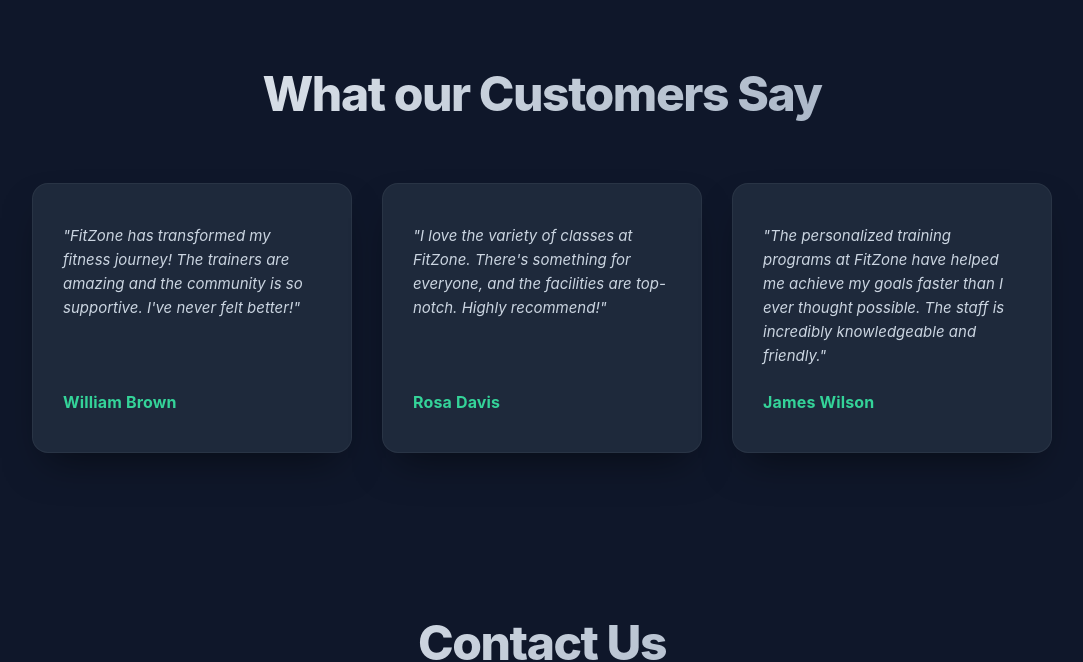
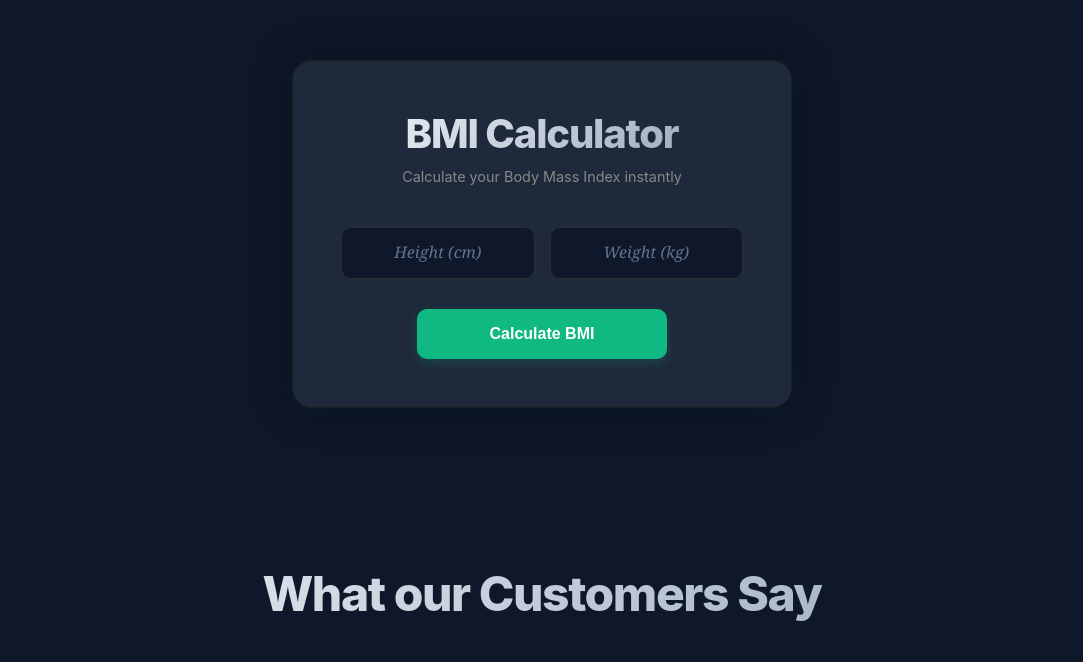
Before and after one commit to Ravikant31099/gym-management-website, a React (Vite) app in the folder gym-website/: page / in a window 1280 px wide. Shown: the part 1613-2275 px from the top of the page, without its empty margins (98-1181 px from the left). Built offline with nearby package versions, Linux system fonts and the light colour scheme; no server answers.

Commit message:
BMI Calculator added, Social Media Added and Map Added

```diff
--- a/gym-website/package.json
+++ b/gym-website/package.json
@@ -12,6 +12,7 @@
   "dependencies": {
     "react": "^19.2.5",
     "react-dom": "^19.2.5",
+    "react-icons": "^5.6.0",
     "react-router-dom": "^7.15.1",
     "react-toastify": "^11.1.0",
     "recharts": "^3.8.1"
--- a/gym-website/src/App.css
+++ b/gym-website/src/App.css
@@ -96,7 +96,6 @@ textarea {
 a {
   text-decoration: none;
   color: white;
-  margin-left: 20px;
 }
 
 .card {
--- /dev/null
+++ b/gym-website/src/components/BMICalculator.jsx
@@ -0,0 +1,52 @@
+import { useState } from "react";
+import "../style/Home.css";
+
+export default function BMICalculator() {
+    const [height, setHeight] = useState("");
+    const [weight, setWeight] = useState("");
+    const [bmi, setBmi] = useState(null);
+    const [category, setCategory] = useState("");
+    const calculateBMI = () => {
+        if (!height || !weight) {
+            return;
+        }
+        const heightInMeter = height / 100;
+        const bmiValue = (weight / (heightInMeter * heightInMeter)).toFixed(1);
+        setBmi(bmiValue);
+        if (bmiValue < 18.5) {
+            setCategory("Underweight");
+        } else if (bmiValue < 25) {
+            setCategory("Normal Weight");
+        } else if (bmiValue < 30) {
+            setCategory("Overweight");
+        } else {
+            setCategory("Obese");
+        }
+    };
+    const getCategoryColor = (bmiValue) => {
+        if (bmiValue < 18.5) return "#ffcc00";
+        if (bmiValue >= 18.5 && bmiValue < 25) return "#00ff88";
+        if (bmiValue >= 25 && bmiValue < 30) return "#ff8800";
+        return "#ff3333";
+    };
+    return (
+        <section className="bmi-section" id="bmi">
+            <div className="bmi-container">
+                <h2 className="bmi-title">BMI Calculator</h2>
+                <p className="bmi-subtitle"> Calculate your Body Mass Index instantly</p>
+                <div className="bmi-form">
+                    <div className="input-wrapper">
+                        <input type="number" placeholder="Height (cm)" value={height} onChange={(e) => {const value = e.target.value; setHeight(value); if (!value || !weight) { setBmi(null); setCategory("");}}} />
+                        <input type="number" placeholder="Weight (kg)" value={weight} onChange={(e) => {const value = e.target.value; setWeight(value); if (!height || !value) { setBmi(null); setCategory("");}}} />
+                    </div>
+                    <button onClick={calculateBMI}>Calculate BMI</button>
+                </div>
+                {bmi && (<div className="bmi-result">
+                    <h3>Your BMI:{bmi}</h3>
+                    <p style={{ color: getCategoryColor(bmi) }}>{category}</p>
+                </div>
+                )}
+            </div>
+        </section>
+    );
+}
--- a/gym-website/src/page/Home.jsx
+++ b/gym-website/src/page/Home.jsx
@@ -5,6 +5,7 @@ import Pricing from "../components/Pricing";
 import Contact from "../components/Contact";
 import Footer from "../components/Footer";
 import Testimonals from "../components/Testimonals";
+import BMICalculator from "../components/BMICalculator";
 
 function App() {
   return (
@@ -13,6 +14,7 @@ function App() {
       <Hero />
       <Service />
       <Pricing />
+      <BMICalculator />
       <Testimonals />
       <Contact />
       <Footer />
--- a/gym-website/src/style/Home.css
+++ b/gym-website/src/style/Home.css
@@ -80,11 +80,9 @@
     padding: 0 24px;
     font-family: 'Inter', system-ui, -apple-system, sans-serif;
 
-    background: linear-gradient(
-        to bottom,
-        rgba(15, 23, 42, 0.75),
-        rgba(15, 23, 42, 0.95)
-    ), var(--hero-bg);
+    background: linear-gradient(to bottom,
+            rgba(15, 23, 42, 0.75),
+            rgba(15, 23, 42, 0.95)), var(--hero-bg);
     background-size: cover;
     background-position: center;
     background-repeat: no-repeat;
@@ -544,6 +542,7 @@
     display: flex;
     flex-direction: column;
     gap: 24px;
+    align-items: center;
 }
 
 .form-grid {
@@ -556,6 +555,7 @@
     .form-grid {
         grid-template-columns: 1fr;
     }
+
     .contact-form-wrapper {
         padding: 30px 20px;
     }
@@ -593,7 +593,7 @@
     color: #ffffff;
     border: none;
     border-radius: 10px;
-    padding: 16px 32px;
+    padding: 16px 52px;
     font-size: 16px;
     font-weight: 700;
     cursor: pointer;
@@ -603,9 +603,10 @@
 }
 
 .contact-form button[type="submit"]:hover {
-    background: #059669;
+    background: #00ff88;
+    color: #000;
+    box-shadow: 0 0 20px rgba(0, 255, 136, 0.6);
     transform: translateY(-2px);
-    box-shadow: 0 8px 20px rgba(16, 185, 129, 0.3);
 }
 
 .contact-form button[type="submit"]:active {
@@ -635,11 +636,84 @@
     color: #f87171;
 }
 
+.social-media-container {
+    margin-top: 40px;
+    text-align: center;
+}
+
+.social-media-container h3 {
+    color: white;
+    margin-bottom: 20px;
+    font-size: 1.5rem;
+}
+
+.social-icons {
+    display: flex;
+    justify-content: center;
+    gap: 20px;
+}
+
+.social-icons a {
+    width: 50px;
+    height: 50px;
+    border-radius: 50%;
+    background: rgba(255, 255, 255, 0.08);
+    display: flex;
+    align-items: center;
+    justify-content: center;
+    color: #94a3b8;
+    font-size: 1.4rem;
+    transition: 0.3s;
+    text-decoration: none;
+}
+
+.social-icons a:hover {
+    background: #22c55e;
+    transform: translateY(-5px);
+}
+
+.location-row {
+  display: flex;
+  align-items: center;
+}
+
+.map-btn {
+  display: inline-flex;
+  align-items: center;
+  gap: 10px;
+  text-decoration: none;
+  padding: 8px 16px;
+  border-radius: 8px;
+  font-family: 'Inter', sans-serif;
+  font-weight: 600;
+  font-size: 0.95rem;
+  color: #94a3b8;
+  background: transparent;
+  box-shadow: 0 0 5px rgba(0, 243, 255, 0.2);
+  transition: all 0.2s ease-in-out;
+  outline: none;
+}
+
+.map-btn:hover {
+  background: rgba(0, 243, 255, 0.1);
+  color: #94a3b8;
+  border-color: #22c55e;
+  text-shadow: 0 0 8px #22c55e;
+  box-shadow: 0 0 15px rgba(0, 243, 255, 0.5),
+              inset 0 0 10px rgba(0, 243, 255, 0.2);
+}
+
+.map-btn:focus {
+  outline: none;
+  border-color: #00f3ff;
+}
+
 @keyframes slideDown {
     from {
         opacity: 0;
         transform: translateY(-10px);
     }
+
     to {
         opacity: 1;
         transform: translateY(0);
@@ -703,3 +777,182 @@
     font-weight: 400;
     letter-spacing: 0.01em;
 }
+
+/* BMI Calculator Styles */
+.bmi-section {
+    display: flex;
+    justify-content: center;
+    align-items: center;
+    min-height: 500px;
+    padding: 40px 20px;
+    background-color: #0f172a;
+    font-family: 'Inter', sans-serif;
+}
+
+.bmi-container {
+    background: #1e293b;
+    border: 1px solid #1f1f1f;
+    padding: 3rem;
+    border-radius: 20px;
+    width: 100%;
+    max-width: 400px;
+    text-align: center;
+    box-shadow: 0 0 20px rgba(0, 255, 136, 0.05), 0 0 40px rgba(0, 0, 0, 0.4);
+}
+
+.bmi-form input::-webkit-outer-spin-button,
+.bmi-form input::-webkit-inner-spin-button {
+    -webkit-appearance: none;
+    margin: 0;
+}
+
+.bmi-form input[type=number] {
+    -moz-appearance: textfield;
+    appearance: textfield;
+}
+
+.bmi-title {
+    font-size: 40px;
+    font-weight: 800;
+    letter-spacing: -0.03em;
+    margin-bottom: 10px;
+    text-align: center;
+    background: linear-gradient(135deg, #f1f5f9 0%, #94a3b8 100%);
+    -webkit-background-clip: text;
+    background-clip: text;
+    -webkit-text-fill-color: transparent;
+}
+
+.bmi-subtitle {
+    color: #888;
+    font-size: 0.9rem;
+    margin-bottom: 2rem;
+}
+
+.bmi-form {
+    display: flex;
+    flex-direction: column;
+    align-items: center;
+    gap: 20px;
+    width: 100%;
+}
+
+.bmi-form .input-wrapper {
+    display: flex;
+    gap: 15px;
+    width: 100%;
+    justify-content: center;
+}
+
+@media (min-width: 768px) {
+    .bmi-container {
+        max-width: 500px;
+        margin: 0 auto;
+        padding: 3rem;
+    }
+
+    .bmi-form input {
+        width: 200px;
+    }
+
+    .bmi-form button {
+        width: 250px;
+    }
+}
+
+@media (max-width: 767px) {
+    .bmi-form input {
+        width: 100%;
+    }
+
+    .bmi-form button {
+        width: 100%;
+    }
+}
+
+@media (max-width: 767px) {
+    .bmi-form .input-wrapper {
+        flex-direction: column;
+        width: 100%;
+    }
+
+    .bmi-form input,
+    .bmi-form button {
+        width: 100%;
+    }
+}
+
+.bmi-form input {
+    width: 100%;
+    box-sizing: border-box;
+    padding: 1rem;
+    border-radius: 10px;
+    border: 1px solid #2d2d2d;
+    background-color: #0f172a !important;
+    color: #00ff88 !important;
+    font-size: 1rem;
+    text-align: center;
+    transition: all 0.3s ease;
+    outline: none;
+}
+
+.bmi-form input:focus {
+    background-color: #0f172a !important;
+    color: #00ff88 !important;
+    border-color: #00ff88;
+    box-shadow: 0 0 15px rgba(0, 255, 136, 0.3);
+}
+
+.bmi-form input:-webkit-autofill,
+.bmi-form input:-webkit-autofill:hover,
+.bmi-form input:-webkit-autofill:focus {
+    -webkit-text-fill-color: #00ff88 !important;
+    -webkit-box-shadow: 0 0 0px 1000px #0f172a inset !important;
+    transition: background-color 5000s ease-in-out 0s;
+}
+
+.bmi-form input::placeholder {
+    color: #64748b;
+}
+
+.bmi-form button {
+    background: #10b981;
+    color: #ffffff;
+    border: none;
+    border-radius: 10px;
+    padding: 16px 32px;
+    font-size: 16px;
+    font-weight: 700;
+    cursor: pointer;
+    margin-top: 10px;
+    transition: all 0.2s ease;
+    box-shadow: 0 4px 12px rgba(16, 185, 129, 0.2);
+}
+
+.bmi-form button:hover {
+    background: #00ff88;
+    color: #000;
+    box-shadow: 0 0 20px rgba(0, 255, 136, 0.6);
+    transform: translateY(-2px);
+}
+
+.bmi-result {
+    margin-top: 2rem;
+    padding-top: 1.5rem;
+    border-top: 1px solid #2d2d2d;
+    animation: fadeIn 0.5s ease;
+    text-align: center;
+}
+
+.bmi-result h3 {
+    color: #ffffff;
+    font-size: 1rem;
+}
+
+.bmi-result p {
+    color: #00ff88;
+    font-size: 1.4rem;
+    font-weight: 800;
+    margin-top: 1rem;
+    text-shadow: 0 0 10px rgba(0, 255, 136, 0.5);
+}
```
Also changed, not shown: gym-website/src/components/Contact.jsx (+18 -45 lines), 1 other file (tests, documents, lock files or other folders).
